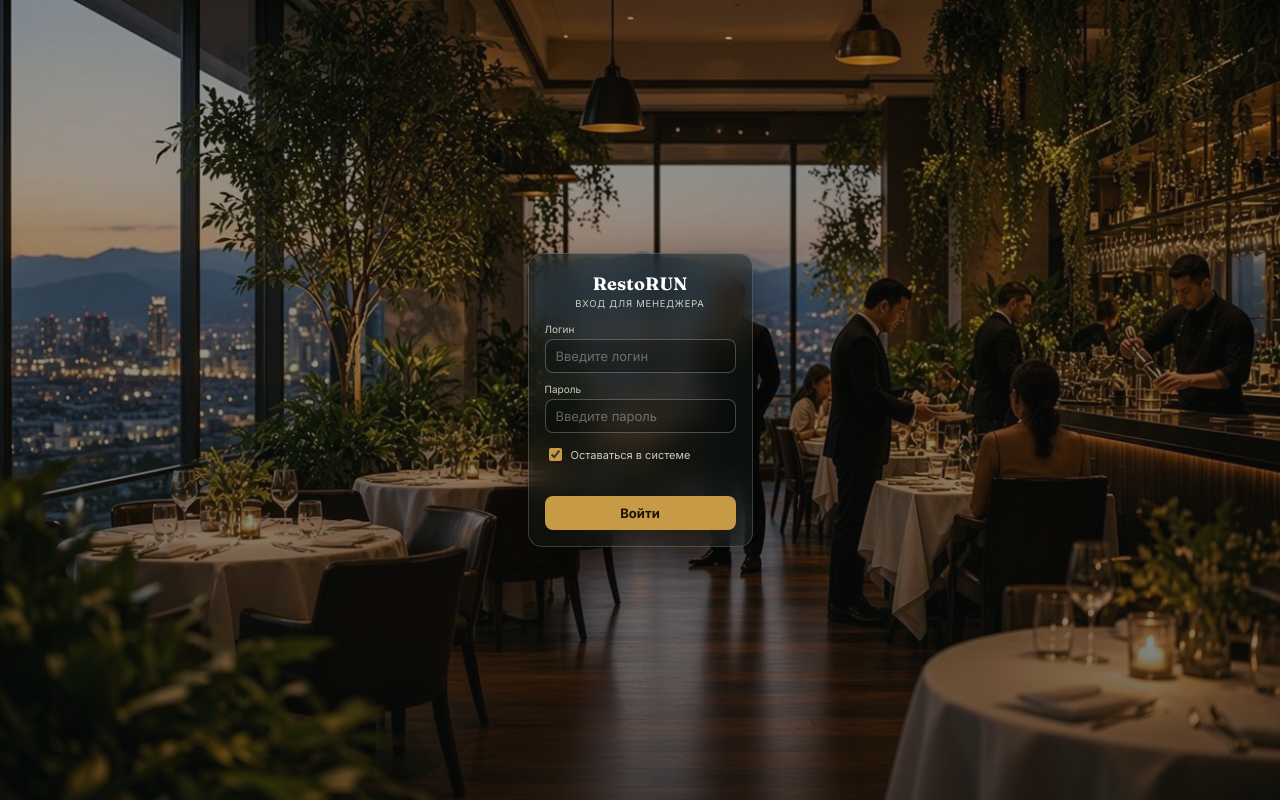
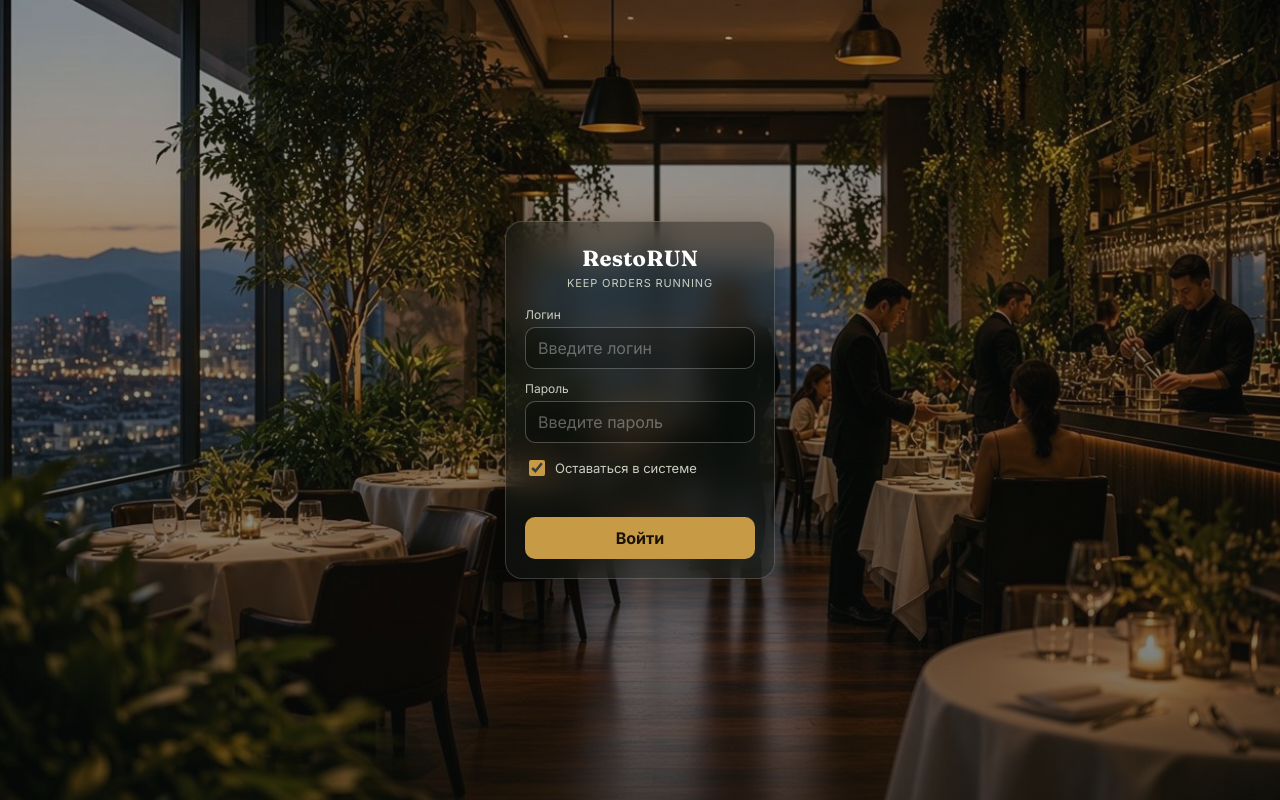
Before and after one commit to RQPe6ehod/restorun.kuatov.kz, a plain HTML site: page index.html in a window 1280 px wide. Drawn offline with Linux system fonts and the light colour scheme.

Commit message:
Add files via upload

```diff
--- a/index.html
+++ b/index.html
@@ -30,44 +30,44 @@
 
   .card{
     position:relative; z-index:1;
-    width:100%; max-width: 225px;
+    width:100%; max-width: 270px;
     background: rgba(20, 28, 24, 0.45);
     backdrop-filter: blur(14px);
     -webkit-backdrop-filter: blur(14px);
     border: 1px solid rgba(255,255,255,0.18);
-    border-radius: 14px;
-    padding: 18px 16px 16px;
+    border-radius: 17px;
+    padding: 22px 19px 19px;
     box-shadow: 0 18px 45px rgba(0,0,0,.4);
   }
 
-  .brand{ text-align:center; margin-bottom: 14px; }
+  .brand{ text-align:center; margin-bottom: 17px; }
   .brand h1{
-    font-family:'Fraunces', serif; font-weight:700; font-size: 18px; margin:0;
+    font-family:'Fraunces', serif; font-weight:700; font-size: 22px; margin:0;
     color: #fff; letter-spacing:.01em;
   }
-  .brand p{ font-size:9.5px; color: var(--muted); margin:3px 0 0; letter-spacing:.08em; text-transform:uppercase; }
+  .brand p{ font-size:11px; color: var(--muted); margin:4px 0 0; letter-spacing:.08em; text-transform:uppercase; }
 
-  .field{ margin-bottom: 10px; }
-  .field label{ display:block; font-size:10px; color: var(--muted); margin-bottom: 4px; }
+  .field{ margin-bottom: 12px; }
+  .field label{ display:block; font-size:12px; color: var(--muted); margin-bottom: 5px; }
   .field input{
-    width:100%; padding: 8px 10px; border-radius: 8px;
+    width:100%; padding: 10px 12px; border-radius: 10px;
     border: 1px solid rgba(255,255,255,0.25);
     background: rgba(0,0,0,0.25);
-    color: #fff; font-size: 13px; outline:none;
+    color: #fff; font-size: 16px; outline:none;
     font-family:'Inter', sans-serif;
   }
   .field input::placeholder{ color: rgba(255,255,255,0.35); }
   .field input:focus{ border-color: var(--gold); }
 
-  .remember{ display:flex; align-items:center; gap:6px; margin: 12px 0 14px; }
-  .remember input{ width:13px; height:13px; accent-color: var(--gold); cursor:pointer; }
-  .remember label{ font-size:11px; color: var(--muted); cursor:pointer; }
+  .remember{ display:flex; align-items:center; gap:7px; margin: 14px 0 17px; }
+  .remember input{ width:16px; height:16px; accent-color: var(--gold); cursor:pointer; }
+  .remember label{ font-size:13px; color: var(--muted); cursor:pointer; }
 
-  .err{ color: var(--red); font-size: 11px; margin: -4px 0 10px; min-height: 12px; }
+  .err{ color: var(--red); font-size: 13px; margin: -5px 0 12px; min-height: 14px; }
 
   button.submit{
-    width:100%; padding: 9px; border:none; border-radius: 8px;
-    background: var(--gold); color: #1b1206; font-weight:700; font-size: 13px;
+    width:100%; padding: 11px; border:none; border-radius: 10px;
+    background: var(--gold); color: #1b1206; font-weight:700; font-size: 16px;
     cursor:pointer; font-family:'Inter', sans-serif;
   }
   button.submit:disabled{ opacity:.6; cursor:default; }
@@ -79,7 +79,7 @@
 <div class="card">
   <div class="brand">
     <h1>RestoRUN</h1>
-    <p>Вход для менеджера</p>
+    <p>Keep orders running</p>
   </div>
 
   <form id="loginForm" onsubmit="doLogin(event)">
```
